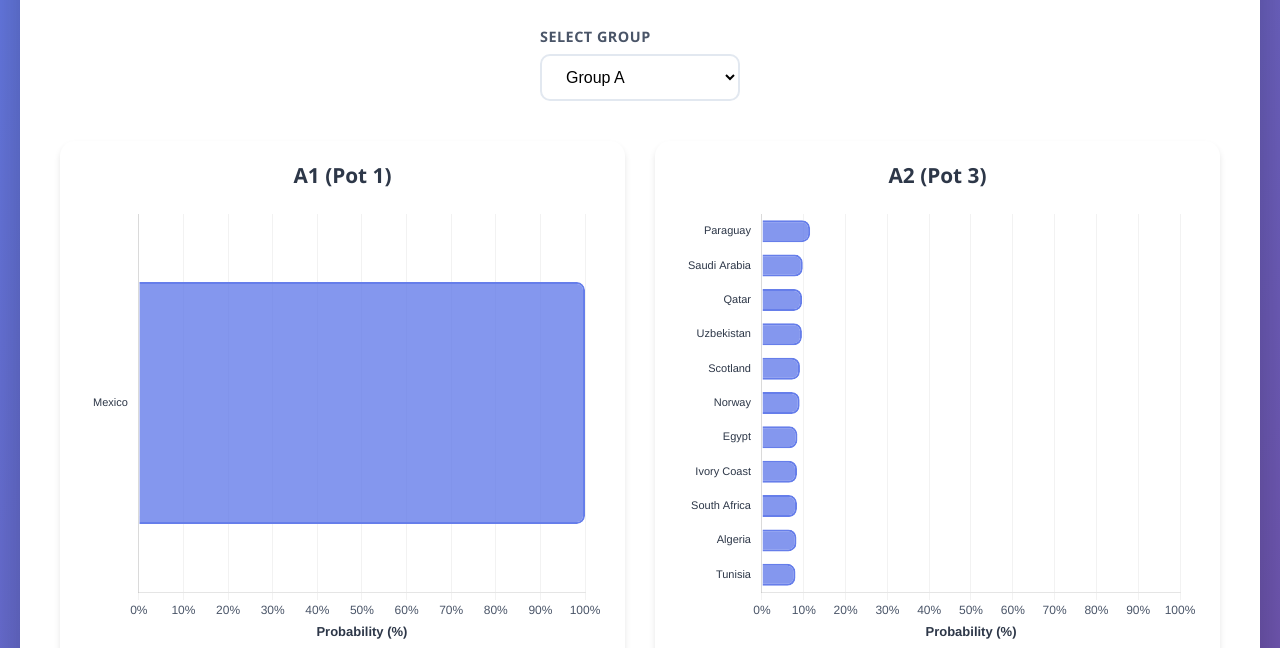
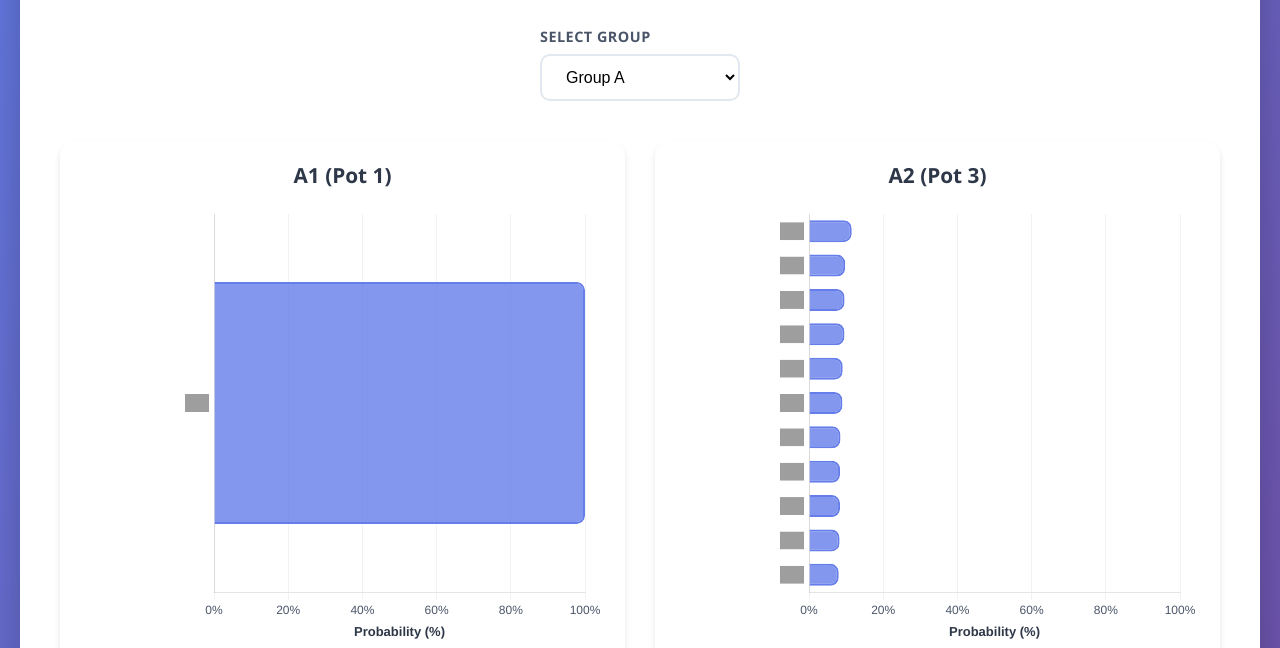
Before and after one commit to neil-aitken/wc-draw, a plain HTML site: page group_viewer.html in a window 1280 px wide. Shown: the part 152-800 px from the top of the page. Drawn offline with nearby package versions, Linux system fonts and the light colour scheme.

Commit message:
flags for groups

```diff
--- a/group_viewer.html
+++ b/group_viewer.html
@@ -222,6 +222,24 @@
         let position4Chart = null;
         let teamData = {};
         let teamPots = {};
+        let teamFlags = {};
+        let flagCodeMap = {};
+
+        // Mapping for country codes to flagcdn codes
+        const countryCodeMap = {
+            '🇦🇺': 'au', '🇮🇷': 'ir', '🇯🇵': 'jp', '🇯🇴': 'jo', '🇶🇦': 'qa', '🇸🇦': 'sa', '🇰🇷': 'kr', '🇺🇿': 'uz',
+            '🇩🇿': 'dz', '🇨🇻': 'cv', '🇪🇬': 'eg', '🇬🇭': 'gh', '🇨🇮': 'ci', '🇲🇦': 'ma', '🇸🇳': 'sn', '🇿🇦': 'za', '🇹🇳': 'tn',
+            '🇨🇦': 'ca', '🇨🇼': 'cw', '🇭🇹': 'ht', '🇲🇽': 'mx', '🇵🇦': 'pa', '🇺🇸': 'us',
+            '🇦🇷': 'ar', '🇧🇷': 'br', '🇨🇴': 'co', '🇪🇨': 'ec', '🇵🇾': 'py', '🇺🇾': 'uy',
+            '🇳🇿': 'nz',
+            '🇦🇹': 'at', '🇧🇪': 'be', '🇭🇷': 'hr', 'EN': 'gb-eng', '🇫🇷': 'fr', '🇩🇪': 'de', '🇳🇱': 'nl', '🇳🇴': 'no', '🇵🇹': 'pt', 'SC': 'gb-sct', '🇪🇸': 'es', '🇨🇭': 'ch',
+            'WL/BA/IT/NI': ['gb-wls', 'ba', 'it', 'gb-nir'],
+            'UA/SE/PL/AL': ['ua', 'se', 'pl', 'al'],
+            'SK/XK/TR/RO': ['sk', 'xk', 'tr', 'ro'],
+            'CZ/IE/DK/MK': ['cz', 'ie', 'dk', 'mk'],
+            'CD/NC/JM': ['cd', 'nc', 'jm'],
+            'IQ/BO/SR': ['iq', 'bo', 'sr']
+        };
 
         // Load teams and their pot assignments from CSV
         async function loadTeams() {
@@ -237,6 +255,16 @@
                     const teamName = parts[0].trim();
                     const pot = parseInt(parts[2].trim());
                     teamPots[teamName] = pot;
+
+                    // Load flags
+                    if (parts.length >= 6) {
+                        const flag = parts[5].trim();
+                        teamFlags[teamName] = flag;
+
+                        // Convert flag to country code for flagcdn
+                        const countryCode = countryCodeMap[flag] || flag.toLowerCase();
+                        flagCodeMap[teamName] = countryCode;
+                    }
                 }
             }
         }
@@ -286,6 +314,56 @@
             const teams = potTeams.map(item => item.team);
             const probabilities = potTeams.map(item => item.prob);
 
+            // Create empty labels - we'll only show flags
+            const teamLabels = teams.map(() => '');
+
+            // Preload flag images
+            const flagImages = {};
+            teams.forEach(team => {
+                const code = flagCodeMap[team];
+                if (code) {
+                    if (Array.isArray(code)) {
+                        // Multiple flags for playoff paths
+                        flagImages[team] = code.map(c => {
+                            const img = new Image();
+                            img.src = `https://flagcdn.com/24x18/${c}.png`;
+                            return img;
+                        });
+                    } else {
+                        // Single flag
+                        const img = new Image();
+                        img.src = `https://flagcdn.com/24x18/${code}.png`;
+                        flagImages[team] = [img];
+                    }
+                }
+            });
+
+            // Plugin to draw flag images
+            const flagImagePlugin = {
+                id: 'flagImages',
+                afterDraw: (chart) => {
+                    const ctx = chart.ctx;
+                    const yAxis = chart.scales.y;
+
+                    teams.forEach((team, index) => {
+                        const imgs = flagImages[team];
+                        if (imgs && imgs.length > 0) {
+                            const y = yAxis.getPixelForValue(index);
+                            const totalWidth = imgs.length * 26 - 2;
+                            let xOffset = chart.chartArea.left - totalWidth - 5;
+
+                            // Draw all flags for this team
+                            imgs.forEach((img) => {
+                                if (img.complete) {
+                                    ctx.drawImage(img, xOffset, y - 9, 24, 18);
+                                    xOffset += 26;
+                                }
+                            });
+                        }
+                    });
+                }
+            };
+
             // Get the chart instance variable
             let chartInstance;
             if (canvasId === 'position1Chart') chartInstance = position1Chart;
@@ -302,8 +380,9 @@
             const ctx = document.getElementById(canvasId).getContext('2d');
             const newChart = new Chart(ctx, {
                 type: 'bar',
+                plugins: [flagImagePlugin],
                 data: {
-                    labels: teams,
+                    labels: teamLabels,
                     datasets: [{
                         label: 'Probability (%)',
                         data: probabilities,
@@ -320,7 +399,7 @@
                     maintainAspectRatio: false,
                     layout: {
                         padding: {
-                            left: 10,
+                            left: 120,
                             right: 20,
                             top: 10,
                             bottom: 10
@@ -378,6 +457,9 @@
                             padding: 12,
                             displayColors: false,
                             callbacks: {
+                                title: function(context) {
+                                    return teams[context[0].dataIndex];
+                                },
                                 label: function(context) {
                                     return context.parsed.x.toFixed(2) + '%';
                                 }
```
Also changed, not shown: 1 other file.
